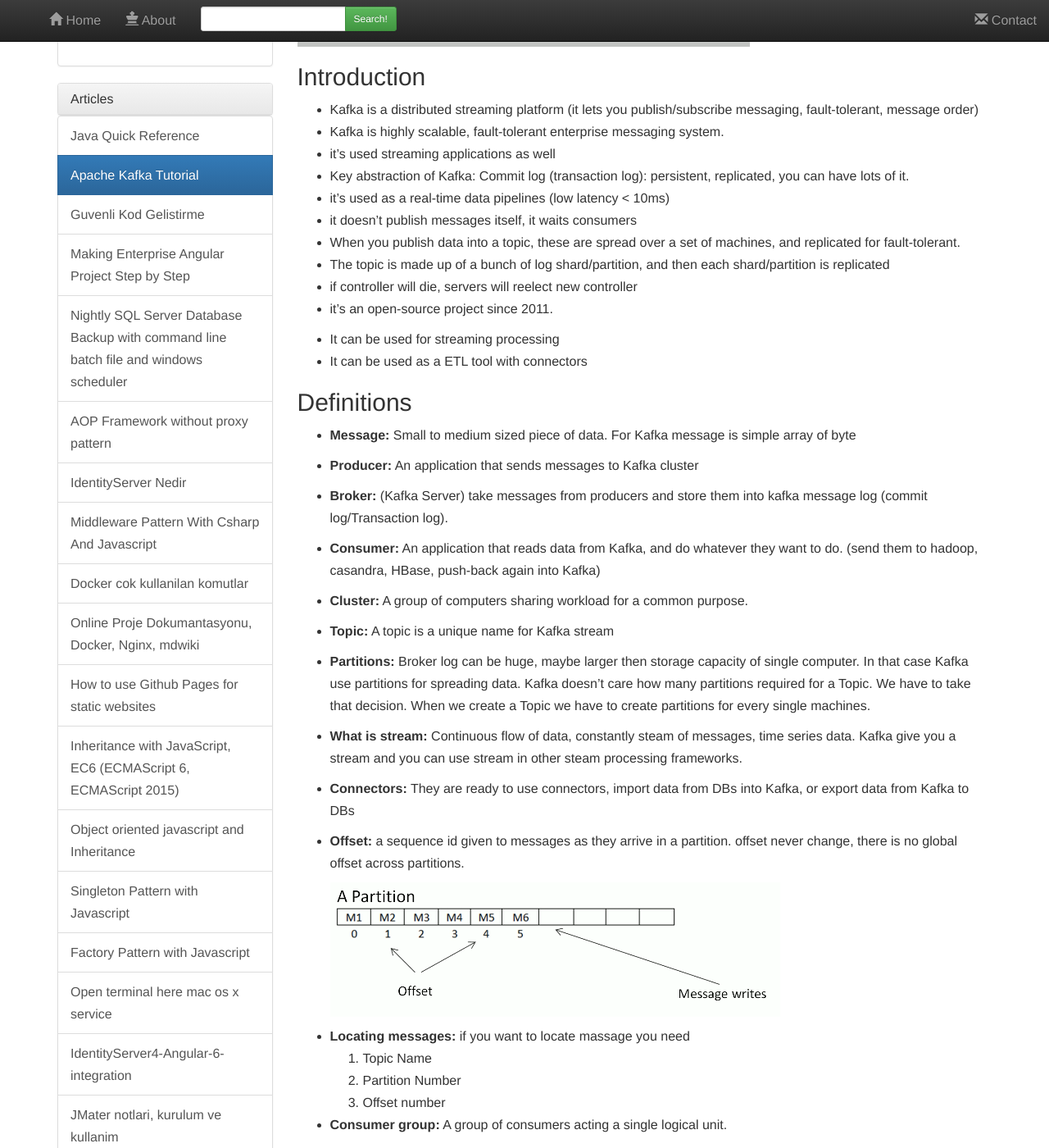
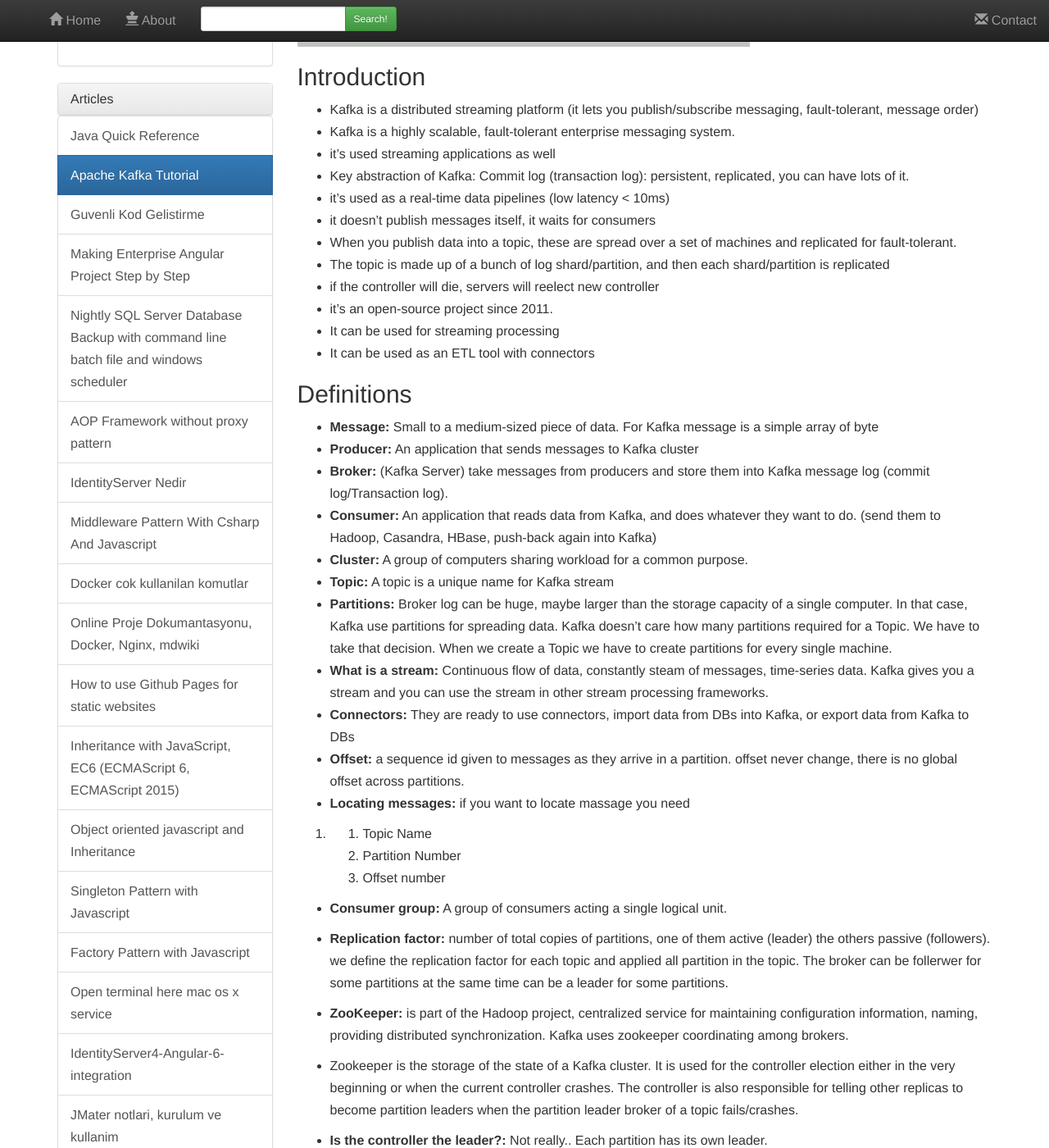
Before and after one commit to atillatan/blog, a Jekyll site: the page built from _articles/Apache-Kafka-Tutorial.md, in a window 1280 px wide and 1400 px high, scrolled down 602 px. Shown: the whole window at 82% size. Built offline with Jekyll 4.4.1, drawn with Linux system fonts in a browser that asks for light colours; nearby versions of some CDN libraries; comment, search, counter and statistics services are not loaded; some of the changed text lies outside the part shown.

Commit message:
new article

````diff
--- a/_articles/Apache-Kafka-Tutorial.md
+++ b/_articles/Apache-Kafka-Tutorial.md
@@ -33,85 +33,70 @@
 
 
 - Kafka is a distributed streaming platform (it lets you publish/subscribe messaging, fault-tolerant, message order)
-- Kafka is highly scalable, fault-tolerant enterprise messaging system.
+- Kafka is a highly scalable, fault-tolerant enterprise messaging system.
 - it's used streaming applications as well
 - Key abstraction of Kafka: Commit log (transaction log): persistent, replicated, you can have lots of it.
 - it's used as a real-time data pipelines (low latency < 10ms)
-- it doesn't publish messages itself, it waits consumers
-- When you publish data into a topic, these are spread over a set of machines, and replicated for fault-tolerant.
+- it doesn't publish messages itself, it waits for consumers
+- When you publish data into a topic, these are spread over a set of machines and replicated for fault-tolerant.
 - The topic is made up of a bunch of log shard/partition, and then each shard/partition is replicated
-- if controller will die, servers will reelect new controller
+- if the controller will die, servers will reelect new controller
 - it's an open-source project since 2011.
-
 - It can be used for streaming processing
-- It can be used as a ETL tool with connectors
+- It can be used as an ETL tool with connectors
 
 ##  Definitions
 
 
-- **Message:** Small to medium sized piece of data. For Kafka message is simple array of byte
+- **Message:** Small to a medium-sized piece of data. For Kafka message is a simple array of byte
+- **Producer:** An application that sends messages to Kafka cluster
+- **Broker:** (Kafka Server) take messages from producers and store them into Kafka message log (commit log/Transaction log).
+- **Consumer:** An application that reads data from Kafka, and does whatever they want to do. (send them to Hadoop, Casandra, HBase, push-back again into Kafka)
+- **Cluster:** A group of computers sharing workload for a common purpose.
+- **Topic:** A topic is a unique name for Kafka stream
+- **Partitions:** Broker log can be huge, maybe larger than the storage capacity of a single computer. In that case, Kafka use partitions for spreading data. Kafka doesn't care how many partitions required for a Topic. We have to take that decision. When we create a Topic we have to create partitions for every single machine.
+- **What is a stream:** Continuous flow of data, constantly steam of messages, time-series data. Kafka gives you a stream and you can use the stream in other stream processing frameworks.
+- **Connectors:** They are ready to use connectors, import data from DBs into Kafka, or export data from Kafka to DBs
+- **Offset:** a sequence id given to messages as they arrive in a partition. offset never change, there is no global offset across partitions.
+- **Locating messages:** if you want to locate massage you need
 
-- **Producer:** An application that sends messages to Kafka cluster
-
-- **Broker:** (Kafka Server) take messages from producers and store them into kafka message log (commit log/Transaction log).
-
-- **Consumer:** An application that reads data from Kafka, and do whatever they want to do. (send them to hadoop, casandra, HBase, push-back again into Kafka)
-
-- **Cluster:** A group of computers sharing workload for a common purpose.
-
-- **Topic:** A topic is a unique name for Kafka stream
-
-- **Partitions:** Broker log can be huge, maybe larger then storage capacity of single computer. In that case Kafka use partitions for spreading data. Kafka doesn't care how many partitions required for a Topic. We have to take that decision. When we create a Topic we have to create partitions for every single machines.
-
-- **What is stream:** Continuous flow of data, constantly steam of messages, time series data. Kafka give you a stream and you can use stream in other steam processing frameworks.
-
-- **Connectors:** They are ready to use connectors, import data from DBs into Kafka, or export data from Kafka to DBs
-
-- **Offset:** a sequence id given to messages as they arrive in a partition. offset never change, there is no global offset across partitions.
-
-  ![image-20210205222033499]({{site.img}}/apache-kafka-tutorial/image-20210205222033499.png)
-
-- **Locating messages:** if you want to locate massage you need
-    1. Topic Name
-    2. Partition Number
-    3. Offset number
+1. 1. Topic Name
+   2. Partition Number
+   3. Offset number
 
 - **Consumer group:** A group of consumers acting a single logical unit.
 
-- **Replication factor:** number of total copies of partitions, one of them active (leader) the others passive (followers). we define replication factor for each topic, and applied all partition in the topic. The broker can be follerver for some partitions at the same time can be a leader for  some partitions.
+- **Replication factor:** number of total copies of partitions, one of them active (leader) the others passive (followers). we define the replication factor for each topic and applied all partition in the topic. The broker can be follerwer for some partitions at the same time can be a leader for some partitions.
 
-    ![image-20210205223805338]({{site.img}}/apache-kafka-tutorial/image-20210205223805338.png)
-
-- **ZooKeeper:** is part of Hadoop project, centralized service for maintaining configuration information, naming, providing distributed synchronization. Kafka uses zookeeper coordinating among brokers.
+- **ZooKeeper:** is part of the Hadoop project, centralized service for maintaining configuration information, naming, providing distributed synchronization. Kafka uses zookeeper coordinating among brokers.
 
 - Zookeeper is the storage of the state of a Kafka cluster. It is used for the controller election either in the very beginning or when the current controller crashes. The controller is also responsible for telling other replicas to become partition leaders when the partition leader broker of a topic fails/crashes.
 
 - **Is the controller the leader?:** Not really.. Each partition has its own leader.
 
--  **ISRs:** in-sync replica list,
+- **ISRs:** in-sync replica list,
 
--  **Kafka Controler:** is a Kafka service that runs on every broker in a Kafka cluster, but only one can be [active](https://jaceklaskowski.gitbooks.io/apache-kafka/content/kafka-controller.html#isActive) (*elected*) at any point in time. which is responsible for state management of partitions and replicas
+- **Kafka Controler:** is a Kafka service that runs on every broker in a Kafka cluster, but only one can be [active](https://jaceklaskowski.gitbooks.io/apache-kafka/content/kafka-controller.html#isActive) (*elected*) at any point in time. which is responsible for state management of partitions and replicas
 
--  **Kafka Controler election:** simply a random replica in the in-sync replica list aka **ISRs** of that partition
+- **Kafka Controler election:** simply a random replica in the in-sync replica list aka **ISRs** of that partition
 
-- **How many Kafka Controler?:** Within a Kafka cluster, a single broker serves as the active controller which is responsible for state management of partitions and replicas.  In order to find which broker is the controller of a cluster you first need to connect to Zookeeper through ZK CLI:
+- **How many Kafka Controler?:** Within a Kafka cluster, a single broker serves as the active controller which is responsible for state management of partitions and replicas. In order to find which broker is the controller of a cluster you first need to connect to Zookeeper through ZK CLI:
 
-    ```bash
-    ./bin/zkCli.sh -server localhost:2181
-    zk: localhost:2181(CONNECTED) 0] get /controller
-    ```
+- ./bin/zkCli.sh -server localhost:2181
 
-- **Server:** The server is a single computer and we can install a sample Kafka Broker on each server. In Kafka Cluster, every server works actively, there is no idle server. Each Kafka server has some episodes of the Subject and works as a copy for some episodes, but also acts as a leader for some episodes. This means there is no idle server. If you want to scale the load for some Topics, you can create partitions as many as your server number. Your Kafka client library contains Partitioner, and partitioner choose a partition (round robin) for the message.
+- zk: localhost:2181(CONNECTED) 0] get /controller
+
+- Kafka can also resolve bottleneck problems, Kafka can scale itself horizontally using partition/brokers
 
 - **Where can we use Kafka?**
 
-    - Kafa resolves data integration problems,   we need create producer and consumers,  kafka connectors
-    - We can use Kafka for serious of validations, data transformations, and buid complex data pipelines.
-    - We can use Kafka for collect information for later consumption.
-    - We can use it log transactions and create applictions to responding realtime.
-    - Exchanging data between microservices.
+- - Kafa resolves data integration problems, we need to create producer and consumers, Kafka connectors
+  - We can use Kafka for serious of validations, data transformations, and build complex data pipelines.
+  - We can use Kafka to collect information for later consumption.
+  - We can use it log transactions and create applications to responding realtime.
+  - Exchanging data between microservices.
 
-- Kafka can also resolve bottleneck problems, Kafka can scale itself horizantaly using partition/brokers
+- **Server:** The server is a single computer and we can install a sample Kafka Broker on each server. In Kafka Cluster, every server works actively, there is no idle server. Each Kafka server has some episodes of the Subject and works as a copy for some episodes, but also acts as a leader for some episodes. This means there is no idle server. If you want to scale the load for some Topics, you can create partitions as many as your server number. Your Kafka client library contains Partitioner, and partitioner chooses a partition (round-robin) for the message.
 
 ## Quick Start
 
@@ -278,23 +263,31 @@
 
 
 - **bootstrap.servers:** broker list
-- **org.apache.kafka.common.serialization.StringSerializer:** We have to convert data to byte array before sending kafka. StringSerializer provides String to byte array. we can develop custom serializer.
-- **org.apache.kafka.common.serialization.IntegerSerializer:** it provides Integer to byte array.
-- producer.close(): you have to call after every message.
-- **Custom Serializer:** if you want to send custom object to Kafka, you can to implement custom serializer and deserializer. But you can also use generic serializer (Avro, protobuf)
-- **Custom Message Object:** we have to implements org.apache.kafka.common.serialization.Serializer<T> interface. and we need to override interface methods.
-- **partitioner:** it's choose a partition for current message. we can give "Key" value for same partition. "Key" 's value Indicate partition.
-if "key" is not specified, it'll use round-robin,
-we can implement custom partitioner. if you want to make custom partitioner you have to implement partitioner interface.
-- producer is in the Client library, and it has buffer. it send message firstly "partition buffer" then batch process send buffer messages to kafka.
-- **Default Partitioner:**
+
+   **org.apache.kafka.common.serialization.StringSerializer:** We have to convert data to a byte array before sending Kafka. StringSerializer provides String to a byte array. we can develop custom serializer.
+
+   **org.apache.kafka.common.serialization.IntegerSerializer:** it provides Integer to byte array.
+
+   producer.close(): you have to call after every message.
+
+   **Custom Serializer:** if you want to send a custom object to Kafka, you can to implement custom serializer and deserializer. But you can also use generic serializer (Avro, protobuf)
+
+   **Custom Message Object:** we have to implements org.apache.kafka.common.serialization.Serializer<T> interface. and we need to override interface methods.
+
+   **partitioner:** it's choosing a partition for the current message. we can give "Key" value for the same partition. "Key" 's value Indicate partition. if "key" is not specified, it'll use round-robin,  we can implement custom partitioner. if you want to make custom partitioner you have to implement partitioner interface.
+
+   the producer is in the Client library, and it has a buffer. it sends message firstly "partition buffer" then batch process send buffer messages to Kafka.
+
+   **Default Partitioner:**
 
    - if a partition is specified in the record, use it
-   - if no partition is specified but a key is pressent choose a partition based on a hash of the Key
+   - if no partition is specified but a key is present choose a partition based on a hash of the Key
    - if no partition or key is present choose a partition in a round-robin fashion
-- **Sending Methods**
-   - **Fire and Forget:** send and don't expect response.
-   - **Synchronous Send:** wait until get a response. response will be success or exception. ".get()" means wait until response. `producer.send(record).get();`
+
+   **Sending Methods**
+
+   - **Fire and Forget:** send and don't expect a response.
+   - **Synchronous Send:** wait until get a response. response will be success or exception. ".get()" means wait until response. producer.send(record).get();
    - **Asynchronous Send:** it provides callback function for later responses. You can record exception for later analysis
    - We can specify "Retry" count with the configuration, default retry value is 100 ms
 
@@ -309,23 +302,71 @@
 
 
 - Kafka provides communication between microservices, it is not used on RESTful communications for example between a client application and authorisation service. It working like a backbone network router
+
+- We will use Object to byte serializers to communicate between microservices.
+
+- Avro: (KafkaAvroSerializer) Typical serialization system offers the following
+
+- - Allows you to define a scheme for your data.
+   - Generates code for your schema (Optional in Avro)
+   - Provide APIs to serialize your data according to the schema and embed schema information in the data.
+   - Provide APIs to extract schema information and deserialize your data based on the schema.
+
+- we can define our schema as a JSON format
+
+
+
+   Example Schema:
+
+   ```json
+   { "type": "record",
+     "name": "ClickRecord",
+     "fields": [
+        {"name": "session_id", "type": "string"},
+        {"name": "browser", "type": ["string", "null"]},
+        {"name": "campaign", "type": ["string", "null"]},
+        {"name": "channel", "type": "string"},
+        {"name": "referrer", "type": ["string", "null"], "default": "None"},
+        {"name": "ip", "type": ["string", "null"]}
+      ]
+   }
+
+
+   ```
+
+-    We will generate our DTO objects with Kafka Avro, and we will use its communication
+
+- Schema Registry:
+
 - Kafka connectors are ready to use plugins,
+
 - That's what the Kafka connectors is designed for.
-- Source Connect: it's a kafka producer.
-- Sink Connector: it's a kafka consumer.
-- Kafka Connect Framework: provide implementing new kafka connector
+
+- Source Connect: it's a Kafka producer.
+
+- Sink Connector: it's a Kafka consumer.
+
+- Kafka Connect Framework: provide implementing new Kafka connector
+
 - Kafka Transformations: Kafka connect provide, Single Message Transformations (SMTs)
+
 - We can also put custom properties into the properties object.
-- Kafka Connecter can scale itself like consumer groups, all we need to do start all workers with the same group id.
+
+- Kafka Connector can scale itself like consumer groups, all we need to do start all workers with the same group id.
+
 - Kafka Connector groups (Connect Cluster) are
-    - Fault Tolerant
-    - Self Managed
+
+- - Fault-Tolerant
+   - Self Managed
+
 - Kafka connectors will give you
-   - Reliability
+
+- - Reliability
    - High Availability
    - Scalability
    - Load Balancing
-- We can configure the connectors using command line tool, it's also provide REST API methods.
+
+- We can configure the connectors using the command-line tool, it also provides REST API methods.
 
 
 ## Kafka Streams APIs
@@ -344,31 +385,29 @@
 ### Consumer Group
 
 How do we read messages in parallel: We can do that creating consumer group, Kafka allows reading data once.
-
-Group Coordinator: manage list of group members, if new consmer added, coordinater reassign couple of consumer-partitions. rebalancing. rebalancing activity.
-
-Create a group: by adding KafkaConsumer properties "group.id" parameter. all other things (Group coordinator etc.) provided by api.
+Group Coordinator: manage the list of group members, if new consumer added, Coordinater reassign couple of consumer-partitions. rebalancing. rebalancing activity.
+Create a group: by adding KafkaConsumer properties "group.id" parameter. all other things (Group coordinator etc.) provided by API.
 
 ### Collecting Data from Devices
 
-- **Which one should I choose? :**Topic per sensor? Topic for device? Topic for sentorType? Topic for DeviceType?
+- **Which one should I choose? :** Topic per sensor? Topic for device? Topic for sentorType? Topic for DeviceType?
 
-- It depends on your semantics:
+  It depends on your semantics:
 
   - a topic is a logical abstraction and should contain "unify" data, ie, data with the same semantical meaning
   - a topic can easily be scaled out via its number of partitions
 
-  For example, if you have different type of sensors collecting different data, you should use a topic for each type.
+  For example, if you have a different type of sensors collecting different data, you should use a topic for each type.
 
   Topic per device or sensor is not sustainable: Since devices can be added or removed also sensors can be added or removed. You will try to find out a way to create these topics and partition on the fly.
 
   **The common wisdom seems to be:** put all events of the same type in the same topic, and use different topics for different event types.
 
-  If device meta data (to distinguish where date comes from) is embedded in each message, you should use a single topic with many partitions to scale out., best practice is to over partition your topic from the beginning on to avoid adding new partitions.
+  If device metadata (to distinguish where the date comes from) is embedded in each message, you should use a single topic with many partitions to scale out., best practice is to over partition your topic from the beginning on to avoid adding new partitions.
 
-- [Confluent Schema Registry](https://www.confluent.io/confluent-schema-registry/) : It encourages you to use the same Avro schema for all messages in a topic.
+  [Confluent Schema Registry](https://www.confluent.io/confluent-schema-registry/) : It encourages you to use the same Avro schema for all messages in a topic.
 
-- Relational databases: order is important, if you have a transaction you have to put all transaction steps into same topic. We have to define Topic base on transactions
+  Relational databases: order is important if you have a transaction you have to put all transaction steps into the same topic. We have to define Topic base on transactions
 
   - The most important rule is that **any events that need to stay in a fixed order must go in the same topic** (and they must also use the same partitioning key). So, as a rule of thumb, we could say that all events about the same entity need to go in the same topic.
 
````
